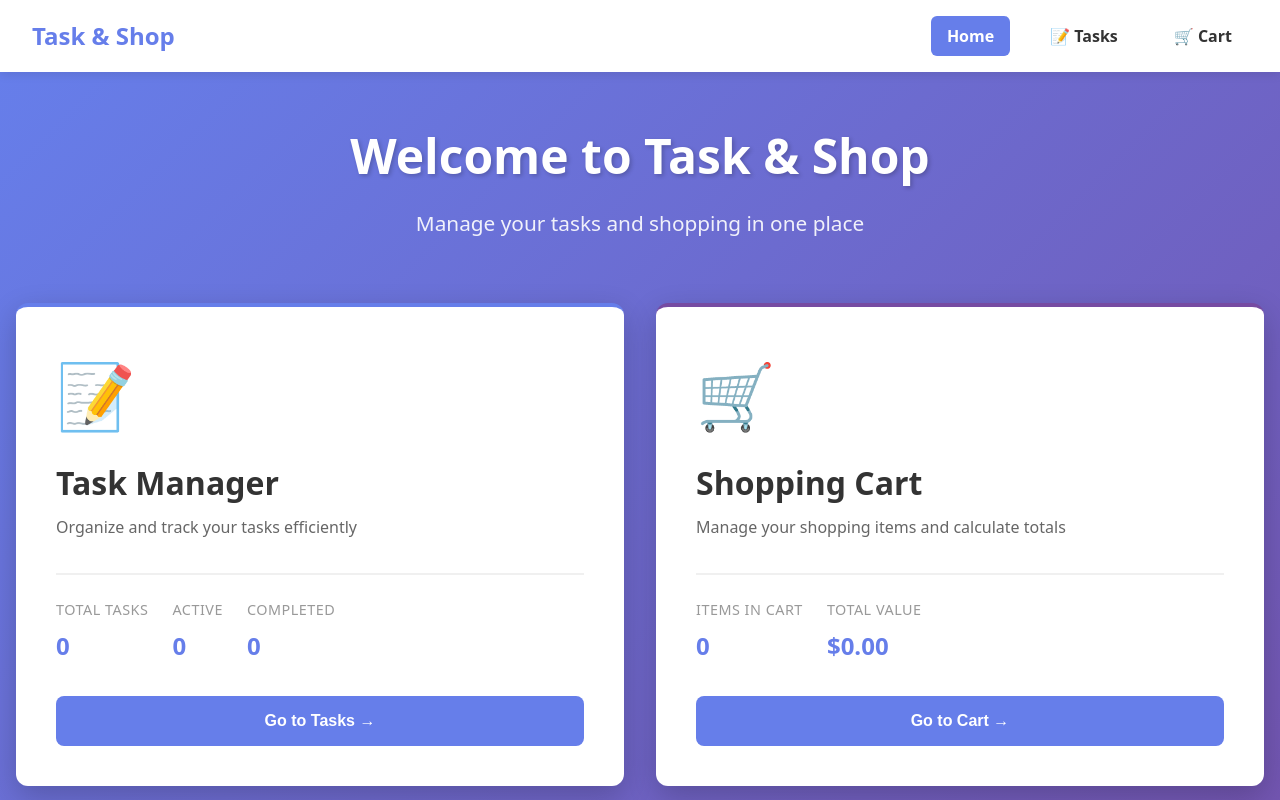
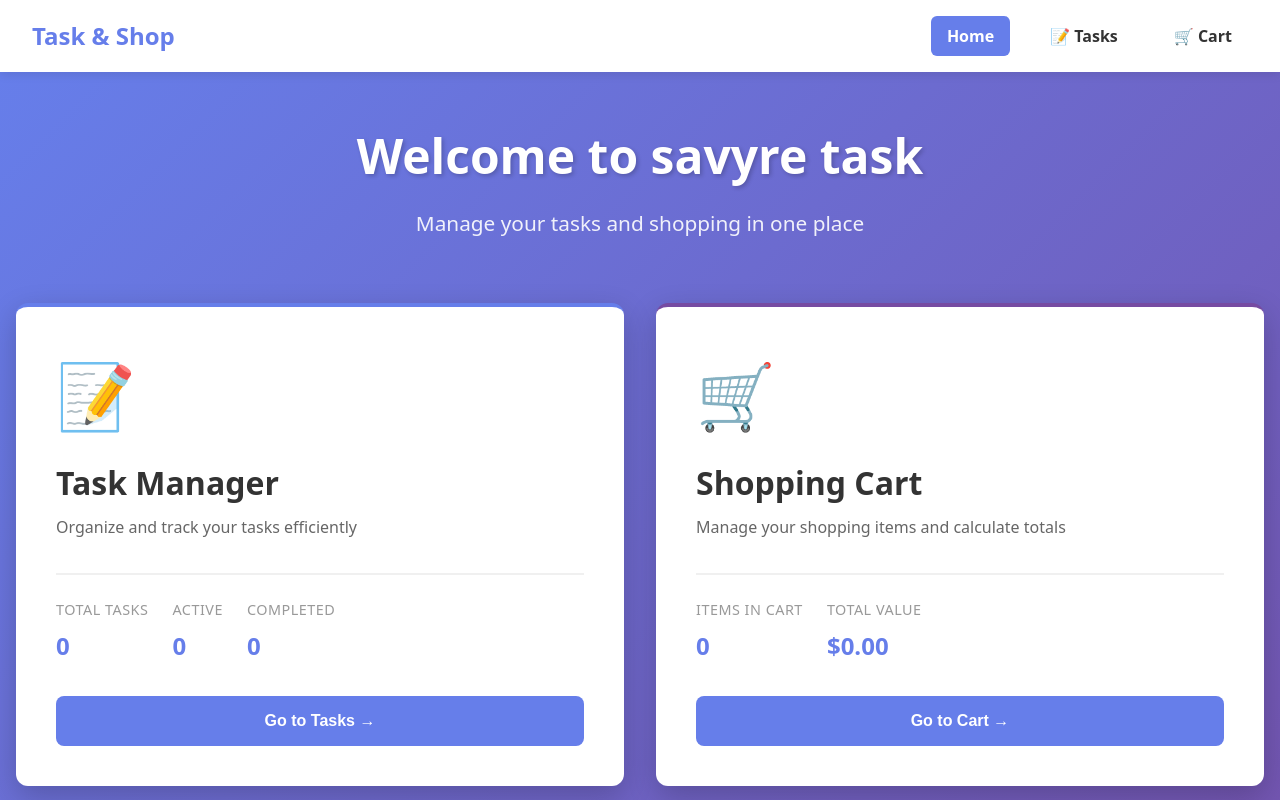
Before and after one commit to AshishBedi1/react-debug-challenge, a React (Vite) app: page / in a window 1280 px wide. Shown: the top 800 px of the page. Built offline with nearby package versions, Linux system fonts and the light colour scheme.

Commit message:
change heading

```diff
--- a/src/components/HomePage.jsx
+++ b/src/components/HomePage.jsx
@@ -13,7 +13,7 @@
   return (
     <div className="homepage">
       <div className="homepage-hero">
-        <h1>Welcome to Task & Shop</h1>
+        <h1>Welcome to savyre task</h1>
         <p className="hero-subtitle">Manage your tasks and shopping in one place</p>
       </div>
 
```
